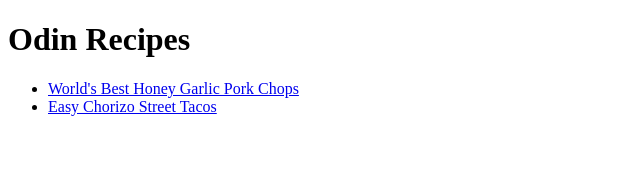
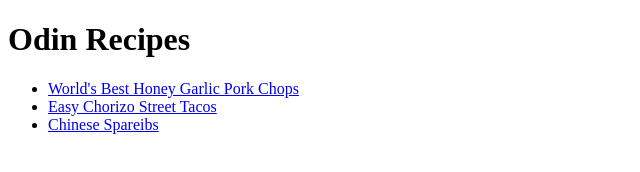
Before and after one commit to NWJ87/odin-recipes, a plain HTML site: page index.html in a window 1280 px wide. Shown: the whole page, without its empty margins (0-640 px from the left). Drawn offline with Linux system fonts and the light colour scheme.

Commit message:
Modify index.html

```diff
--- a/index.html
+++ b/index.html
@@ -9,6 +9,7 @@
         <ul>
             <li><a href="recipes/porkChops.html">World's Best Honey Garlic Pork Chops</a></li>
             <li><a href="recipes/chorizoTacos.html">Easy Chorizo Street Tacos</a></li>
+            <li><a href="recipes/spareribs.html">Chinese Spareibs</a></li>
         </ul>
 
     </body>
```
